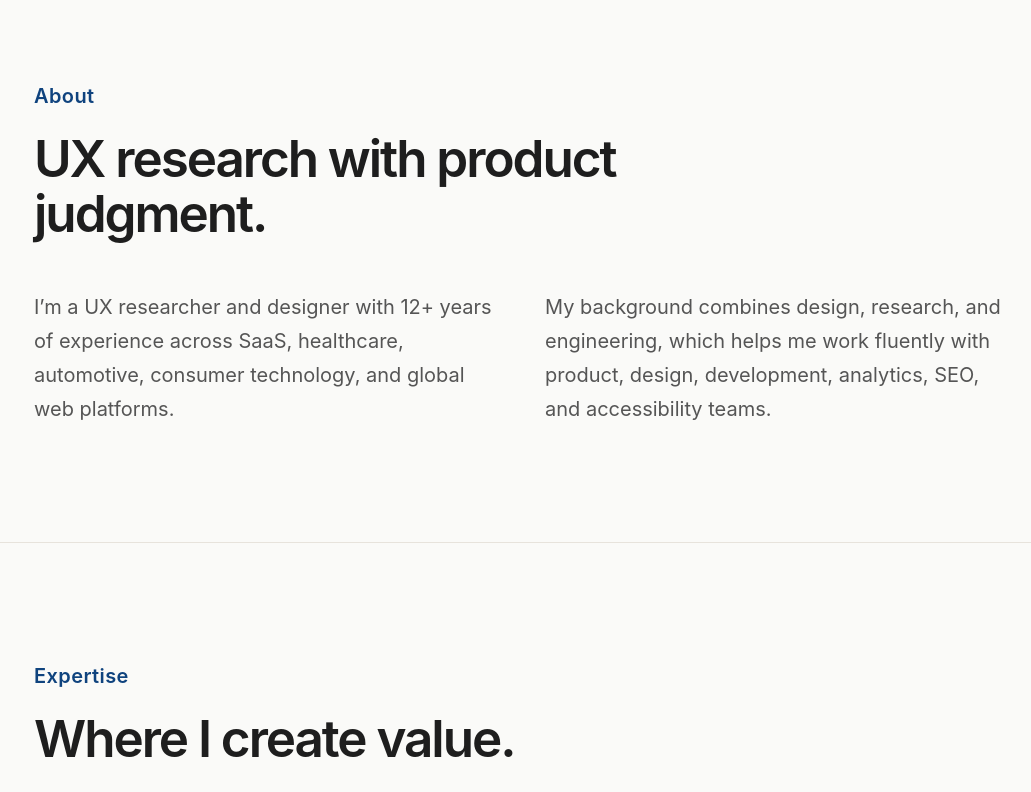
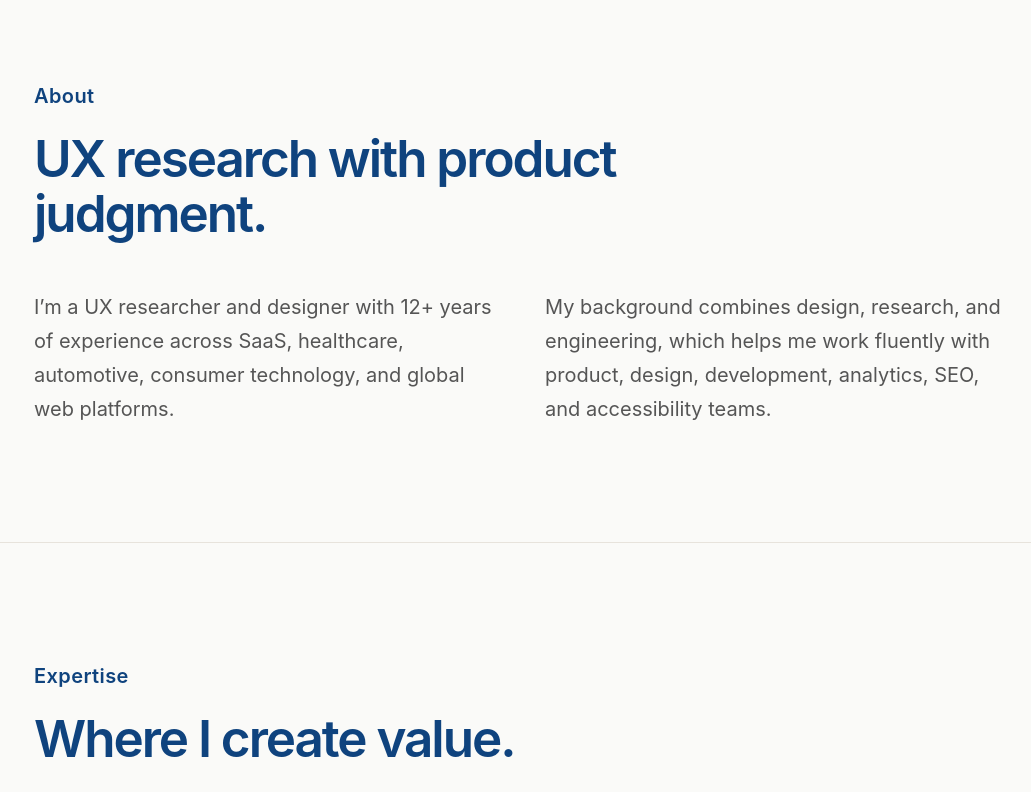
Before and after one commit to micheleroohani/michele-harper-portfolio, a React (Vite) app: page / in a window 1280 px wide. Shown: the part 820-1612 px from the top of the page, without its empty margins (30-1061 px from the left). Built offline with nearby package versions, Linux system fonts and the light colour scheme.

Commit message:
Add color to paragraph styles in style.css

```diff
--- a/src/style.css
+++ b/src/style.css
@@ -90,6 +90,7 @@ h2 {
   font-size: clamp(34px, 4vw, 52px);
   max-width: 760px;
   margin: 0 0 28px;
+  color: #0F437E;
 }
 
 h3 {
```
